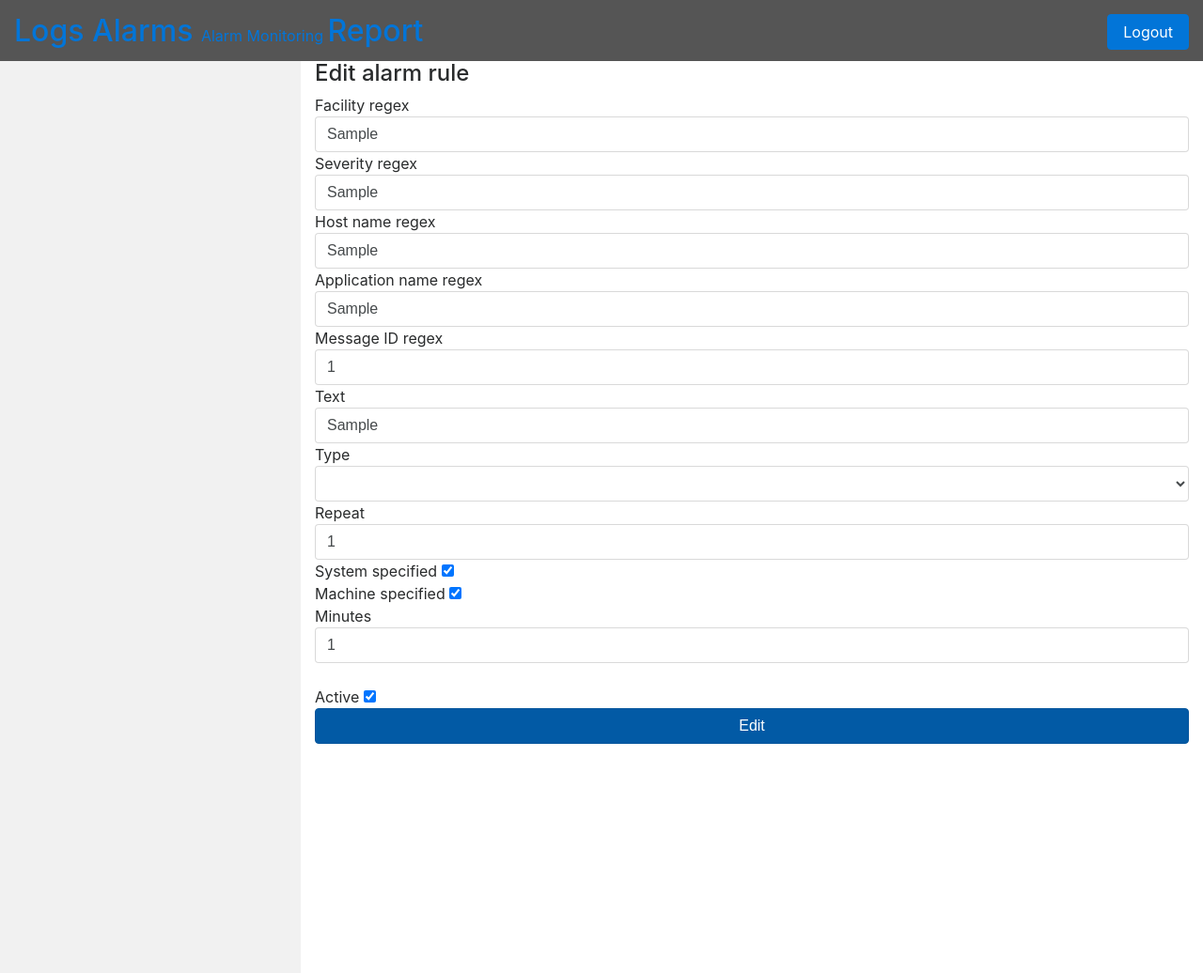
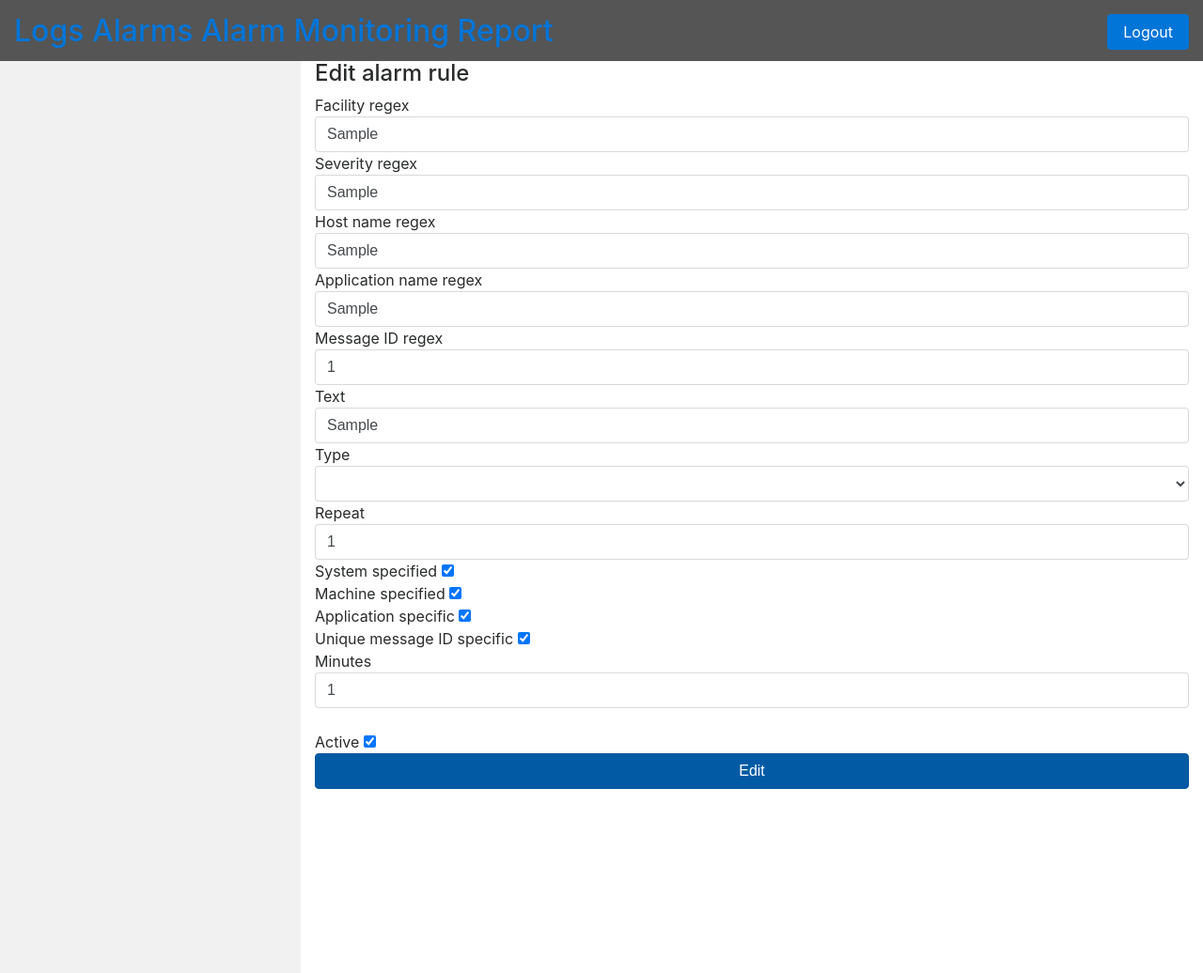
Before and after one commit to DaraYo/SIEM, a Django app: template Server/siemServer/alarmService/templates/alarmService/editAlarmRules.html in a window 1280 px wide. Shown: the top 1036 px of the page at 94% size. Run offline with Django 3.2, Linux system fonts and the light colour scheme; the template is opened without the code that fills it: values that come from a table or form of the project are taken from there, others are empty; tables that the repository leaves empty hold one stand-in row (values such as "Sample post"); some libraries are stand-ins or nearby versions.

Commit message:
Izmene oko frontend izgleda i dodata nova polja za pravila

```diff
--- a/Server/siemServer/alarmService/templates/alarmService/alarm.html
+++ b/Server/siemServer/alarmService/templates/alarmService/alarm.html
@@ -35,7 +35,7 @@
       padding: 15px;">
          <h2 style="display: inline"><a style="text-decoration: none" href="getLogs">   Logs   </a></h2>
          <h2 style="display: inline"><a style="text-decoration: none" href="allAlarms">   Alarms   </a></h2>
-		 <a href="alarmMonitoring" style="text-decoration:none">   Alarm Monitoring   </a>
+        <h2 style="display: inline"><a href="alarmMonitoring" style="text-decoration:none">   Alarm Monitoring   </a></h2>
          {% if perms.alarmService.get_alarm_rules %}
          <h2 style="display: inline"><a style="text-decoration: none" href="alarmRules">   Alarm Rules   </a></h2>
          {% endif %}
--- a/Server/siemServer/alarmService/templates/alarmService/allAlarms.html
+++ b/Server/siemServer/alarmService/templates/alarmService/allAlarms.html
@@ -97,7 +97,7 @@
          <h2 style="display: inline">
          <a href="getLogs" style="text-decoration: none">   Logs   </a></h2>
          <h1 style="display: inline">   Alarms   </h1>
-		 <h1 style="display: inline"><a href="alarmMonitoring" style="text-decoration:none">   Alarm Monitoring   </a></h1>
+		     <h2 style="display: inline"><a href="alarmMonitoring" style="text-decoration:none">   Alarm Monitoring   </a></h2>
          {% if perms.alarmService.get_alarm_rules %}
          <h2 style="display: inline"><a style="text-decoration: none" href="alarmRules">   Alarm Rules   </a></h2>
          {% endif %}
--- a/Server/siemServer/alarmService/templates/alarmService/editAlarmRules.html
+++ b/Server/siemServer/alarmService/templates/alarmService/editAlarmRules.html
@@ -44,7 +44,7 @@
       padding: 15px;">
          <h2 style="display: inline"><a style="text-decoration: none" href="getLogs">   Logs   </a></h2>
          <h2 style="display: inline"><a style="text-decoration: none" href="allAlarms">   Alarms   </a></h2>
-		 <a href="alarmMonitoring" style="text-decoration:none">   Alarm Monitoring   </a>
+		     <h2 style="display: inline"><a href="alarmMonitoring" style="text-decoration:none">   Alarm Monitoring   </a></h2>
          {% if perms.alarmService.get_alarm_rules %}
          <h2 style="display: inline"><a style="text-decoration: none" href="alarmRules">   Alarm Rules   </a></h2>
          {% endif %}
@@ -100,12 +100,30 @@
 				     <input type="checkbox"  name="sysspec"/>
 				  {% endif %}
 				  <br>
-                  Machine specified
+          Machine specified
 				  {% if alarm.machinespec == True %}
 					 <input type="checkbox"  name="macspec" checked/>
 				  {% endif %}
 				  {% if alarm.machinespec == False %}
 				     <input type="checkbox"  name="macspec"/>
+				  {% endif %}
+          <br>
+
+          Application specific
+				  {% if alarm.appspec == True %}
+					 <input type="checkbox"  name="appspec" checked/>
+				  {% endif %}
+				  {% if alarm.appspec == False %}
+				     <input type="checkbox"  name="appspec"/>
+				  {% endif %}
+          <br>
+
+          Unique message ID specific
+				  {% if alarm.rmispec == True %}
+					 <input type="checkbox"  name="rmispec" checked/>
+				  {% endif %}
+				  {% if alarm.rmispec == False %}
+				     <input type="checkbox"  name="rmispec"/>
 				  {% endif %}
 				  <br>
                   Minutes
--- a/Server/siemServer/logService/templates/logService/allLogs.html
+++ b/Server/siemServer/logService/templates/logService/allLogs.html
@@ -96,7 +96,7 @@
          padding: 15px;">
          <h1 style="display: inline">   Logs   </h1>
          <h2 style="display: inline"> <a style="text-decoration: none" href="allAlarms">   Alarms   </a></h2>
-		 <a href="alarmMonitoring" style="text-decoration:none">   Alarm Monitoring   </a>
+		    <h2 style="display: inline"><a href="alarmMonitoring" style="text-decoration:none">   Alarm Monitoring   </a></h2>
          {% if perms.alarmService.get_alarm_rules %}
          <h2 style="display: inline"><a style="text-decoration: none" href="alarmRules">   Alarm Rules   </a></h2>
          {% endif %}
--- a/Server/siemServer/logService/templates/logService/report.html
+++ b/Server/siemServer/logService/templates/logService/report.html
@@ -165,7 +165,7 @@
          padding: 15px;">
 		<h2 style="display: inline"><a href="getLogs" style="text-decoration: none"> Logs</a></h2>
 		<h2 style="display: inline"> <a href="allAlarms" style="text-decoration: none">Alarms</a></h2>
-        <h1 style="display: inline"><a href="alarmMonitoring" style="text-decoration:none">   Alarm Monitoring   </a></h1>
+        <h2 style="display: inline"><a href="alarmMonitoring" style="text-decoration:none">   Alarm Monitoring   </a></h2>
 		{% if perms.alarmService.get_alarm_rules %}
 		<h2 style="display: inline"><a href="alarmRules">Alarm Rules</a></h2>
 		{% endif %}
```
Also changed, not shown: Server/siemServer/alarmService/templates/alarmService/alarmRules.html (+11 -1 lines).
